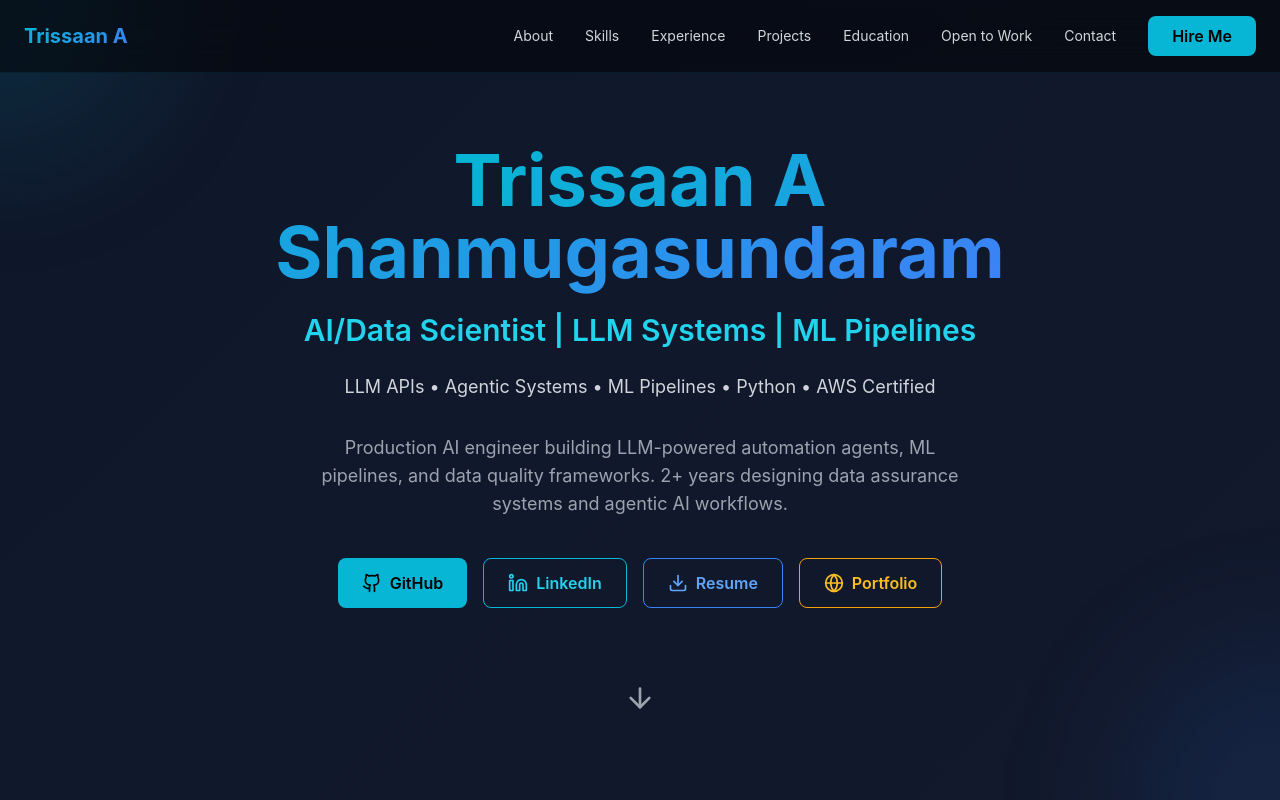
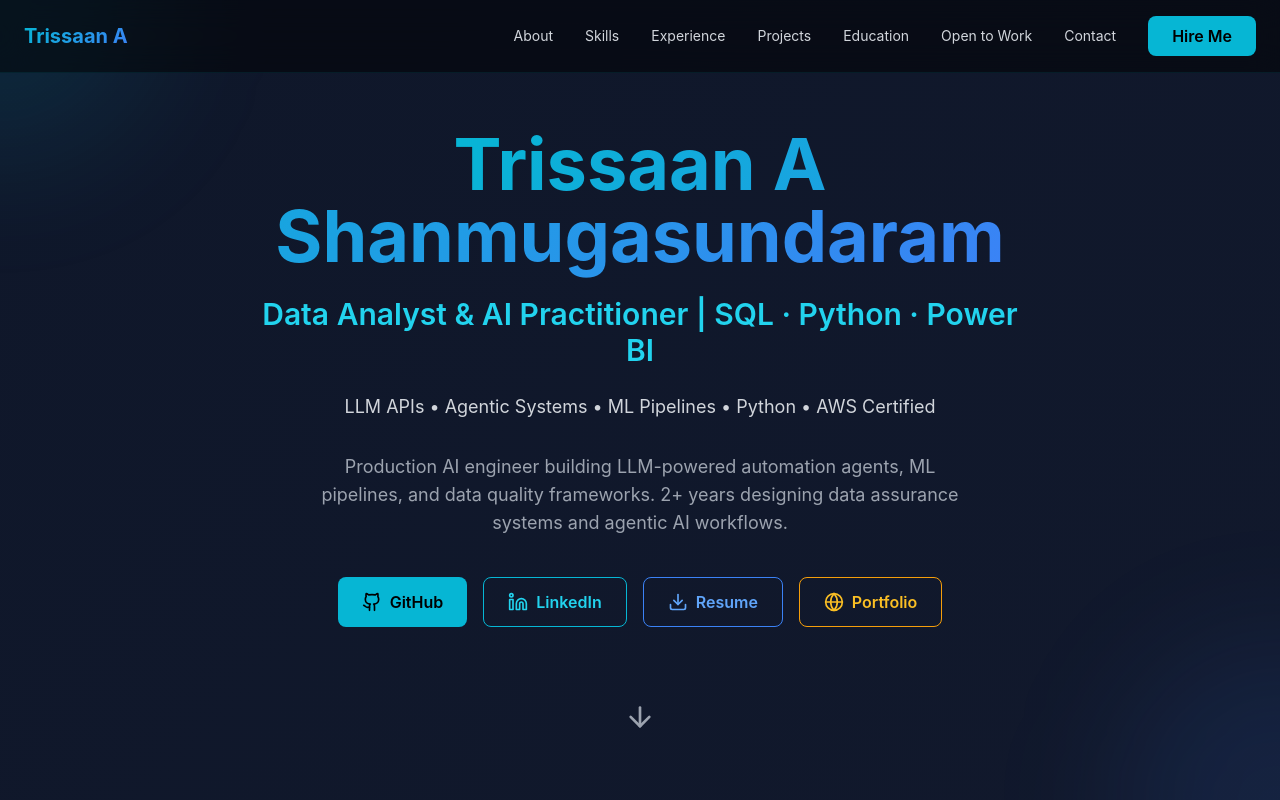
Before and after one commit to Trissaan/personal-website, a Next.js app: page / in a window 1280 px wide. Shown: the top 800 px of the page. Built offline with nearby package versions, Linux system fonts and the light colour scheme.

Commit message:
Update headline to Data Analyst & AI Practitioner

```diff
--- a/app/components/Hero.tsx
+++ b/app/components/Hero.tsx
@@ -44,7 +44,7 @@ export default function Hero() {
 
         <motion.div variants={itemVariants}>
           <p className="text-2xl md:text-3xl font-semibold text-cyan-400 mb-6">
-            AI/Data Scientist | LLM Systems | ML Pipelines
+            Data Analyst & AI Practitioner | SQL · Python · Power BI
           </p>
         </motion.div>
 
--- a/app/layout.tsx
+++ b/app/layout.tsx
@@ -2,8 +2,8 @@ import type { Metadata } from 'next'
 import './globals.css'
 
 export const metadata: Metadata = {
-  title: 'Trissaan A Shanmugasundaram - AI/Data Scientist | LLM Systems | ML Pipelines',
-  description: 'Professional portfolio of Trissaan A Shanmugasundaram, an AI/Data Scientist specializing in LLM systems, agentic AI, ML pipelines, and data assurance. AWS Certified. Open to AI and ML roles.',
+  title: 'Trissaan A Shanmugasundaram - Data Analyst & AI Practitioner | SQL · Python · Power BI',
+  description: 'Professional portfolio of Trissaan A Shanmugasundaram, a Data Analyst & AI Practitioner specializing in SQL, Python, Power BI, and data analysis. Open to analytics and AI roles.',
   keywords: 'AI Engineer, Data Scientist, LLM Systems, ML Pipelines, Agentic AI, Python, AWS, Data Assurance',
   openGraph: {
     title: 'Trissaan A Shanmugasundaram - AI/Data Scientist',
```
